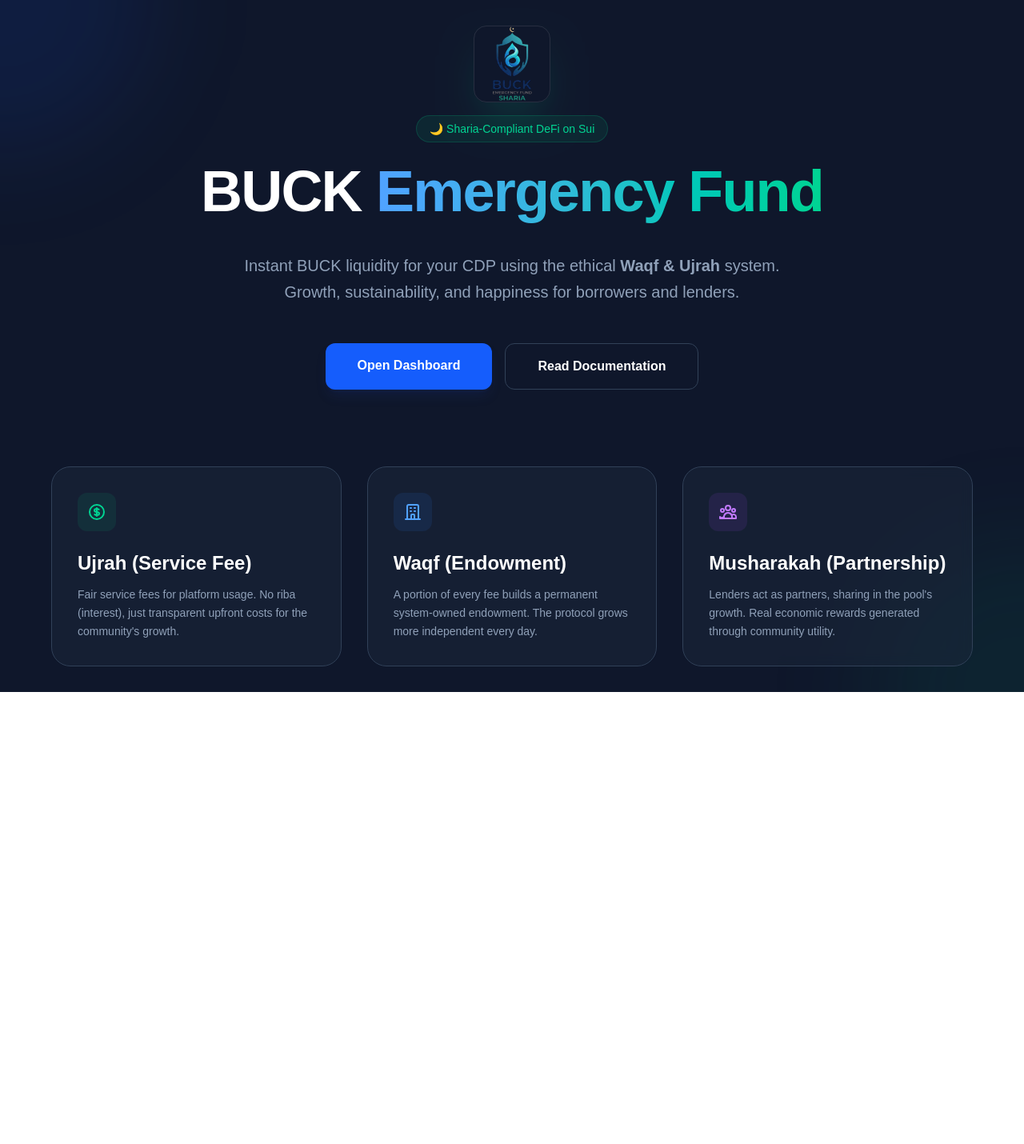
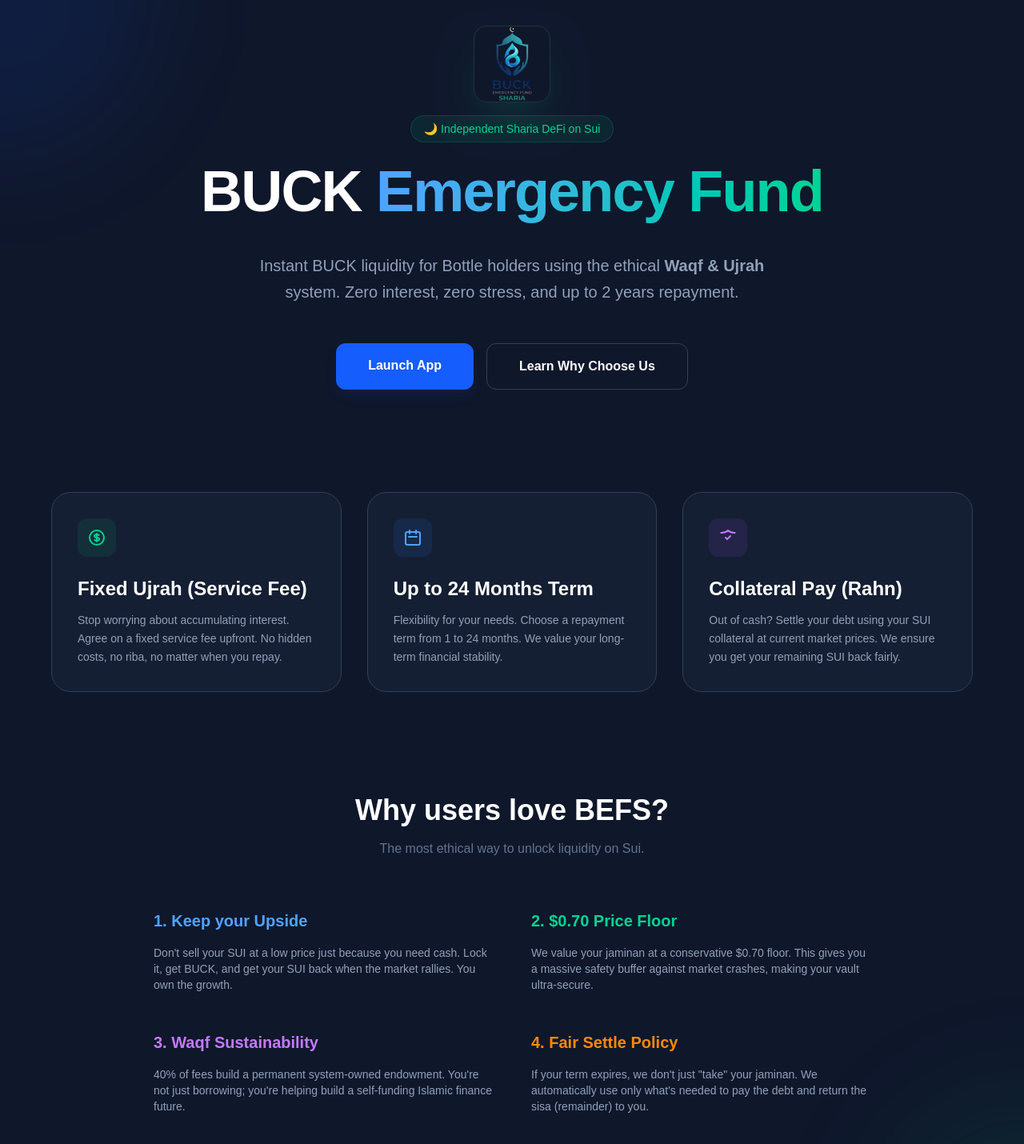
Before and after one commit to muhammadtakdir/buck_emergency_fund_syariah, a Next.js app: page / in a window 1280 px wide. Shown: the top 1430 px of the page at 80% size. Before the commit the page ends 865 px from the top, so only its background shows below. Built offline with nearby package versions, Linux system fonts and the light colour scheme; what @mysten/dapp-kit, @mysten/sui would draw is missing.

Commit message:
Feature: Add 24-month term selection, Repay-with-SUI settlement, and dynamic liquidity tracking

```diff
--- a/src/app/page.tsx
+++ b/src/app/page.tsx
@@ -12,65 +12,86 @@
 					<img src="/befs_logo.png" alt="BEFS Logo" className="w-24 h-24 rounded-2xl shadow-2xl shadow-emerald-500/20 border border-white/10" />
 				</div>
 				<div className="inline-block px-4 py-1.5 bg-emerald-500/10 border border-emerald-500/20 rounded-full text-emerald-400 text-sm font-medium mb-4">
-					🌙 Sharia-Compliant DeFi on Sui
+					🌙 Independent Sharia DeFi on Sui
 				</div>
 				<h1 className="text-6xl md:text-7xl font-extrabold tracking-tight leading-tight">
 					BUCK <span className="bg-clip-text text-transparent bg-gradient-to-r from-blue-400 to-emerald-400">Emergency Fund</span>
 				</h1>
 				<p className="text-xl text-slate-400 max-w-2xl mx-auto leading-relaxed">
-					Instant BUCK liquidity for your CDP using the ethical <strong>Waqf & Ujrah</strong> system.
-					Growth, sustainability, and happiness for borrowers and lenders.
+					Instant BUCK liquidity for Bottle holders using the ethical <strong>Waqf & Ujrah</strong> system.
+					Zero interest, zero stress, and up to 2 years repayment.
 				</p>
 				<div className="flex flex-col sm:flex-row gap-4 justify-center pt-4">
 					<Link
 						href="/dashboard"
 						className="px-10 py-4 bg-blue-600 hover:bg-blue-700 text-white font-bold rounded-xl shadow-lg shadow-blue-900/20 transition-all transform hover:scale-105 active:scale-95"
 					>
-						Open Dashboard
+						Launch App
 					</Link>
 					<a
-						href="https://github.com/your-username/buck-emergency-fund"
-						target="_blank"
+						href="#features"
 						className="px-10 py-4 border border-slate-700 hover:bg-slate-800 text-white font-bold rounded-xl transition-all"
 					>
-						Read Documentation
+						Learn Why Choose Us
 					</a>
 				</div>
 			</div>
 
-			<div className="mt-24 grid grid-cols-1 md:grid-cols-3 gap-8 max-w-6xl w-full">
+			{/* Feature Cards */}
+			<div id="features" className="mt-32 grid grid-cols-1 md:grid-cols-3 gap-8 max-w-6xl w-full relative z-10">
 				<div className="group p-8 bg-slate-800/50 backdrop-blur-sm rounded-3xl border border-slate-700 hover:border-emerald-500/50 transition-all duration-300">
 					<div className="w-12 h-12 bg-emerald-500/10 rounded-xl flex items-center justify-center text-emerald-400 mb-6 group-hover:scale-110 transition-transform">
-						<svg className="w-6 h-6" fill="none" viewBox="0 0 24 24" stroke="currentColor">
-							<path strokeLinecap="round" strokeLinejoin="round" strokeWidth={2} d="M12 8c-1.657 0-3 .895-3 2s1.343 2 3 2 3 .895 3 2-1.343 2-3 2m0-8c1.11 0 2.08.402 2.599 1M12 8V7m0 1v8m0 0v1m0-1c-1.11 0-2.08-.402-2.599-1M21 12a9 9 0 11-18 0 9 9 0 0118 0z" />
-						</svg>
+						<svg className="w-6 h-6" fill="none" viewBox="0 0 24 24" stroke="currentColor"><path strokeLinecap="round" strokeLinejoin="round" strokeWidth={2} d="M12 8c-1.657 0-3 .895-3 2s1.343 2 3 2 3 .895 3 2-1.343 2-3 2m0-8c1.11 0 2.08.402 2.599 1M12 8V7m0 1v8m0 0v1m0-1c-1.11 0-2.08-.402-2.599-1M21 12a9 9 0 11-18 0 9 9 0 0118 0z" /></svg>
 					</div>
-					<h3 className="text-2xl font-bold mb-3 text-white">Ujrah (Service Fee)</h3>
+					<h3 className="text-2xl font-bold mb-3 text-white">Fixed Ujrah (Service Fee)</h3>
 					<p className="text-slate-400 text-sm leading-relaxed">
-						Fair service fees for platform usage. No riba (interest), just transparent upfront costs for the community's growth.
+						Stop worrying about accumulating interest. Agree on a fixed service fee upfront. No hidden costs, no riba, no matter when you repay.
 					</p>
 				</div>
 				<div className="group p-8 bg-slate-800/50 backdrop-blur-sm rounded-3xl border border-slate-700 hover:border-blue-500/50 transition-all duration-300">
 					<div className="w-12 h-12 bg-blue-500/10 rounded-xl flex items-center justify-center text-blue-400 mb-6 group-hover:scale-110 transition-transform">
-						<svg className="w-6 h-6" fill="none" viewBox="0 0 24 24" stroke="currentColor">
-							<path strokeLinecap="round" strokeLinejoin="round" strokeWidth={2} d="M19 21V5a2 2 0 00-2-2H7a2 2 0 00-2 2v16m14 0h2m-2 0h-5m-9 0H3m2 0h5M9 7h1m-1 4h1m4-4h1m-1 4h1m-5 10v-5a1 1 0 011-1h2a1 1 0 011 1v5m-4 0h4" />
-						</svg>
+						<svg className="w-6 h-6" fill="none" viewBox="0 0 24 24" stroke="currentColor"><path strokeLinecap="round" strokeLinejoin="round" strokeWidth={2} d="M8 7V3m8 4V3m-9 8h10M5 21h14a2 2 0 002-2V7a2 2 0 00-2-2H5a2 2 0 00-2 2v12a2 2 0 002 2z" /></svg>
 					</div>
-					<h3 className="text-2xl font-bold mb-3 text-white">Waqf (Endowment)</h3>
+					<h3 className="text-2xl font-bold mb-3 text-white">Up to 24 Months Term</h3>
 					<p className="text-slate-400 text-sm leading-relaxed">
-						A portion of every fee builds a permanent system-owned endowment. The protocol grows more independent every day.
+						Flexibility for your needs. Choose a repayment term from 1 to 24 months. We value your long-term financial stability.
 					</p>
 				</div>
 				<div className="group p-8 bg-slate-800/50 backdrop-blur-sm rounded-3xl border border-slate-700 hover:border-purple-500/50 transition-all duration-300">
 					<div className="w-12 h-12 bg-purple-500/10 rounded-xl flex items-center justify-center text-purple-400 mb-6 group-hover:scale-110 transition-transform">
-						<svg className="w-6 h-6" fill="none" viewBox="0 0 24 24" stroke="currentColor">
-							<path strokeLinecap="round" strokeLinejoin="round" strokeWidth={2} d="M17 20h5v-2a3 3 0 00-5.356-1.857M17 20H7m10 0v-2c0-.656-.126-1.283-.356-1.857M7 20H2v-2a3 3 0 005.356-1.857M7 20v-2c0-.656.126-1.283.356-1.857m0 0a5.002 5.002 0 019.288 0M15 7a3 3 0 11-6 0 3 3 0 016 0zm6 3a2 2 0 11-4 0 2 2 0 014 0zM7 10a2 2 0 11-4 0 2 2 0 014 0z" />
-						</svg>
+						<svg className="w-6 h-6" fill="none" viewBox="0 0 24 24" stroke="currentColor"><path strokeLinecap="round" strokeLinejoin="round" strokeWidth={2} d="M9 12l2 2 4-4m5.618-4.016A11.955 11.955 0 0112 2.944a11.955 11.955 0 01-8.618 3.04 Pelajari 0 00-1.815 9.037 11.952 11.955 0 00-8.185 5.974 11.952 11.952 0 008.185 5.974 11.955 11.955 0 018.618 3.04 11.955 11.955 0 018.618-3.04 11.952 11.952 0 008.185-5.974 11.955 11.955 0 00-8.185-5.974z" /></svg>
 					</div>
-					<h3 className="text-2xl font-bold mb-3 text-white">Musharakah (Partnership)</h3>
+					<h3 className="text-2xl font-bold mb-3 text-white">Collateral Pay (Rahn)</h3>
 					<p className="text-slate-400 text-sm leading-relaxed">
-						Lenders act as partners, sharing in the pool's growth. Real economic rewards generated through community utility.
+						Out of cash? Settle your debt using your SUI collateral at current market prices. We ensure you get your remaining SUI back fairly.
 					</p>
+				</div>
+			</div>
+
+			{/* Why Us Detail Section */}
+			<div className="mt-32 max-w-4xl w-full space-y-16 pb-32 relative z-10">
+				<div className="text-center">
+					<h2 className="text-4xl font-black mb-4">Why users love BEFS?</h2>
+					<p className="text-slate-500">The most ethical way to unlock liquidity on Sui.</p>
+				</div>
+
+				<div className="grid grid-cols-1 md:grid-cols-2 gap-12">
+					<div className="space-y-4">
+						<h4 className="text-xl font-bold text-blue-400">1. Keep your Upside</h4>
+						<p className="text-slate-400 text-sm">Don't sell your SUI at a low price just because you need cash. Lock it, get BUCK, and get your SUI back when the market rallies. You own the growth.</p>
+					</div>
+					<div className="space-y-4">
+						<h4 className="text-xl font-bold text-emerald-400">2. $0.70 Price Floor</h4>
+						<p className="text-slate-400 text-sm">We value your jaminan at a conservative $0.70 floor. This gives you a massive safety buffer against market crashes, making your vault ultra-secure.</p>
+					</div>
+					<div className="space-y-4">
+						<h4 className="text-xl font-bold text-purple-400">3. Waqf Sustainability</h4>
+						<p className="text-slate-400 text-sm">40% of fees build a permanent system-owned endowment. You're not just borrowing; you're helping build a self-funding Islamic finance future.</p>
+					</div>
+					<div className="space-y-4">
+						<h4 className="text-xl font-bold text-orange-400">4. Fair Settle Policy</h4>
+						<p className="text-slate-400 text-sm">If your term expires, we don't just "take" your jaminan. We automatically use only what's needed to pay the debt and return the sisa (remainder) to you.</p>
+					</div>
 				</div>
 			</div>
 		</main>
--- a/src/components/EmergencyForm.tsx
+++ b/src/components/EmergencyForm.tsx
@@ -11,6 +11,7 @@
 
 	const [suiAmount, setSuiAmount] = useState<string>('');
 	const [amount, setAmount] = useState<string>('');
+	const [duration, setDuration] = useState<number>(6); // Default 6 months
 	const [isAutoFilled, setIsAutoFilled] = useState(false);
 	const [agreed, setAgreed] = useState(false);
 
@@ -34,7 +35,6 @@
 
 	// Math Logic: Price Floor 0.70, MCR 150% (1.5)
 	const maxBorrowableFromCollateral = (totalSui * 0.70) / 1.5;
-	// Final Max is restricted by either collateral OR protocol liquidity
 	const absoluteMaxBorrowable = Math.min(maxBorrowableFromCollateral, availableLiquidity);
 
 	// Auto-fill logic
@@ -66,10 +66,10 @@
 		const [suiCoin] = tx.splitCoins(tx.gas, [tx.pure.u64(Math.floor(Number(suiAmount) * 1_000_000_000))]);
 		tx.moveCall({
 			target: `${PACKAGE_ID}::${MODULE_EMERGENCY_FUND}::deposit_collateral`,
-			arguments: [vault, suiCoin],
+			arguments: [tx.object(LENDING_POOL_ID), vault, suiCoin],
 		});
 
-		const mockCdp = tx.moveCall({ target: `${PACKAGE_ID}::bucket_mock::create_mock_cdp`, arguments: [tx.pure.u64(1000), tx.pure.u64(0)] });
+		const mockBottle = tx.moveCall({ target: `${PACKAGE_ID}::bucket_mock::create_mock_bottle`, arguments: [tx.pure.u64(1000), tx.pure.u64(0)] });
 		const mockScore = tx.moveCall({ target: `${PACKAGE_ID}::credit_score::create_credit_score`, arguments: [] });
 
 		tx.moveCall({
@@ -77,8 +77,9 @@
 			arguments: [
 				tx.object(LENDING_POOL_ID),
 				vault,
-				mockCdp,
+				mockBottle,
 				tx.pure.u64(Math.floor(Number(amount) * 1_000_000_000)),
+				tx.pure.u64(duration),
 				mockScore,
 				tx.object('0x6'),
 			],
@@ -99,24 +100,21 @@
 				Request BUCK Liquidity
 			</h3>
 
-			<div className="space-y-5 flex-grow">
+			<div className="space-y-5 flex-grow overflow-y-auto pr-1">
 				{/* Protocol Liquidity Info */}
 				<div className="p-4 bg-emerald-50 border border-emerald-100 rounded-2xl flex justify-between items-center">
 					<div>
-						<p className="text-[10px] font-black text-emerald-600 uppercase tracking-widest">Available Pool Liquidity</p>
+						<p className="text-[10px] font-black text-emerald-600 uppercase tracking-widest leading-none mb-1">Current Pool Liquidity</p>
 						<p className="text-lg font-black text-emerald-900">{availableLiquidity.toLocaleString()} BUCK</p>
 					</div>
-					<div className="bg-white/50 p-2 rounded-xl">
-						<svg className="w-5 h-5 text-emerald-500" fill="none" viewBox="0 0 24 24" stroke="currentColor">
-							<path strokeLinecap="round" strokeLinejoin="round" strokeWidth={2.5} d="M13 7h8m0 0v8m0-8l-8 8-4-4-6 6" />
-						</svg>
+					<div className="bg-white/50 p-2 rounded-xl text-emerald-500">
+						<svg className="w-5 h-5" fill="none" viewBox="0 0 24 24" stroke="currentColor"><path strokeLinecap="round" strokeLinejoin="round" strokeWidth={2.5} d="M13 7h8m0 0v8m0-8l-8 8-4-4-6 6" /></svg>
 					</div>
 				</div>
 
-				{/* Inputs */}
 				<div className="space-y-4">
 					<div>
-						<label className="flex justify-between text-xs font-bold text-slate-500 mb-2 uppercase tracking-widest">
+						<label className="flex justify-between text-[10px] font-black text-slate-400 mb-2 uppercase tracking-widest">
 							SUI Collateral
 							<span className="text-blue-600">Wallet: {totalSui.toFixed(3)}</span>
 						</label>
@@ -132,7 +130,7 @@
 					</div>
 
 					<div>
-						<label className="text-xs font-bold text-slate-500 mb-2 block uppercase tracking-widest">
+						<label className="text-[10px] font-black text-slate-400 mb-2 block uppercase tracking-widest">
 							Receive BUCK
 						</label>
 						<div className="relative">
@@ -145,55 +143,56 @@
 							/>
 							<span className="absolute right-4 top-5 font-black text-slate-300">BUCK</span>
 						</div>
-						<div className="mt-2 flex justify-between items-center px-1">
-							<span className="text-[10px] text-slate-400 font-bold uppercase tracking-tighter">
-								Safe Limit (Collateral): <span className="text-slate-600">{(Number(suiAmount) * 0.70 / 1.5).toFixed(2)}</span>
-							</span>
-							<span className="text-[10px] text-emerald-600 font-black">POOL OK</span>
+					</div>
+
+					{/* Duration Slider */}
+					<div>
+						<label className="flex justify-between text-[10px] font-black text-slate-400 mb-2 uppercase tracking-widest">
+							Repayment Term
+							<span className="text-blue-600 font-black">{duration} Months</span>
+						</label>
+						<input
+							type="range"
+							min="1"
+							max="24"
+							value={duration}
+							onChange={(e) => setDuration(parseInt(e.target.value))}
+							className="w-full h-2 bg-slate-100 rounded-lg appearance-none cursor-pointer accent-blue-600"
+						/>
+						<div className="flex justify-between mt-1 text-[8px] font-bold text-slate-300 uppercase">
+							<span>1 Mo</span>
+							<span>1 Year</span>
+							<span>2 Years</span>
 						</div>
 					</div>
 				</div>
 
-				{/* Contract Agreement Summary */}
 				<div className="p-6 bg-slate-900 rounded-3xl text-white shadow-xl shadow-slate-900/20">
-					<h4 className="text-[10px] font-black uppercase tracking-[0.2em] text-blue-400 mb-4">Sharia Contract Summary</h4>
+					<h4 className="text-[10px] font-black uppercase tracking-[0.2em] text-blue-400 mb-4">Contract Agreement</h4>
 					<div className="space-y-3">
 						<div className="flex justify-between text-sm">
-							<span className="text-slate-400">Principal Received</span>
-							<span className="font-bold">{amount || '0.00'} BUCK</span>
+							<span className="text-slate-400">Total Fixed Obligation</span>
+							<span className="font-black text-xl text-white">{totalObligation.toFixed(2)} BUCK</span>
 						</div>
-						<div className="flex justify-between text-sm">
-							<span className="text-slate-400">Fixed Ujrah (Service Fee)</span>
-							<span className="font-bold text-emerald-400">+{feeAmount.toFixed(2)} BUCK</span>
-						</div>
-						<div className="pt-3 border-t border-white/10 flex justify-between items-end">
-							<span className="text-xs font-bold text-blue-300">Total Fixed Obligation</span>
-							<span className="text-xl font-black text-white">{totalObligation.toFixed(2)} BUCK</span>
+						<div className="flex justify-between text-[10px]">
+							<span className="text-slate-500 uppercase tracking-wider">Due After</span>
+							<span className="font-bold text-blue-300">{duration} Months</span>
 						</div>
 					</div>
-
 					<div className="mt-5 p-3 bg-white/5 rounded-xl text-[10px] leading-relaxed text-slate-300 italic border border-white/5">
-						"I agree to return a total of <strong>{totalObligation.toFixed(2)} BUCK</strong>. I understand this amount is fixed and can be paid in installments. My SUI collateral will be released only upon full repayment."
+						"I agree to return <strong>{totalObligation.toFixed(2)} BUCK</strong> within <strong>{duration} months</strong>. I may settle this debt using my SUI collateral at anytime if needed."
 					</div>
 				</div>
 
-				{/* Consent Checkbox */}
 				<label className="flex items-start gap-3 cursor-pointer group">
-					<div className="relative flex items-center mt-1">
-						<input
-							type="checkbox"
-							checked={agreed}
-							onChange={(e) => setAgreed(e.target.checked)}
-							className="w-5 h-5 rounded-lg border-2 border-slate-200 appearance-none checked:bg-blue-600 checked:border-blue-600 transition-all cursor-pointer"
-						/>
-						{agreed && (
-							<svg className="w-3 h-3 text-white absolute left-1 pointer-events-none" fill="none" viewBox="0 0 24 24" stroke="currentColor">
-								<path strokeLinecap="round" strokeLinejoin="round" strokeWidth={4} d="M5 13l4 4L19 7" />
-							</svg>
-						)}
-					</div>
+					<input
+						type="checkbox"
+						checked={agreed}
+						onChange={(e) => setAgreed(e.target.checked)}
+						className="w-5 h-5 mt-1 rounded-lg border-2 border-slate-200 appearance-none checked:bg-blue-600 checked:border-blue-600 transition-all cursor-pointer"
+					/>
 					<span className="text-[11px] text-slate-500 font-medium leading-tight group-hover:text-slate-700 transition-colors">
-						I solemnly agree to the terms of this Sharia-compliant liquidity contract and commit to fulfilling the obligation.
+						I agree to the terms and understand the self-settlement policy if the term expires.
 					</span>
 				</label>
 			</div>
@@ -203,7 +202,7 @@
 				disabled={!amount || Number(amount) > currentMaxForInput || !account || !agreed || availableLiquidity <= 0}
 				className={`w-full mt-6 py-4 font-black rounded-2xl transition-all shadow-xl active:scale-95 ${agreed && availableLiquidity > 0 ? 'bg-blue-600 text-white shadow-blue-900/20 hover:bg-blue-700' : 'bg-slate-100 text-slate-400 opacity-50 cursor-not-allowed'}`}
 			>
-				{availableLiquidity <= 0 ? 'Pool Out of Liquidity' : account ? 'Accept Agreement & Borrow' : 'Connect Wallet'}
+				{availableLiquidity <= 0 ? 'Pool Out of Liquidity' : account ? 'Confirm & Borrow' : 'Connect Wallet'}
 			</button>
 		</div>
 	);
--- a/src/components/LoanCard.tsx
+++ b/src/components/LoanCard.tsx
@@ -1,12 +1,14 @@
 'use client';
 
-import { useCurrentAccount, useSuiClientQuery } from '@mysten/dapp-kit';
-import { PACKAGE_ID, MODULE_EMERGENCY_FUND } from '@/lib/sui-client';
+import { useCurrentAccount, useSuiClientQuery, useSignAndExecuteTransaction } from '@mysten/dapp-kit';
+import { Transaction } from '@mysten/sui/transactions';
+import { PACKAGE_ID, MODULE_EMERGENCY_FUND, LENDING_POOL_ID } from '@/lib/sui-client';
 
 export function LoanCard() {
 	const account = useCurrentAccount();
+	const { mutate: signAndExecute } = useSignAndExecuteTransaction();
 
-	const { data: objects, isLoading } = useSuiClientQuery('getOwnedObjects', {
+	const { data: objects, isLoading, refetch } = useSuiClientQuery('getOwnedObjects', {
 		owner: account?.address || '',
 		filter: { StructType: `${PACKAGE_ID}::${MODULE_EMERGENCY_FUND}::UserVault` },
 		options: { showContent: true }
@@ -16,13 +18,47 @@
 
 	const vaults = objects?.data.map((obj: any) => {
 		const fields = obj.data?.content?.fields;
+		const now = Date.now();
+		const deadline = Number(fields.deadline);
+		const timeLeftMs = deadline - now;
+		const daysLeft = Math.max(0, Math.floor(timeLeftMs / (1000 * 60 * 60 * 24)));
+		const monthsLeft = Math.floor(daysLeft / 30);
+
 		return {
+			objectId: obj.data?.objectId,
 			id: obj.data?.objectId.substring(0, 6),
 			principal: Number(fields.principal_debt) / 1_000_000_000,
 			ujrah: Number(fields.fee_debt) / 1_000_000_000,
-			status: 'Active',
+			collateral: Number(fields.collateral_balance) / 1_000_000_000,
+			deadline: fields.deadline === '0' ? 'Not set' : `${monthsLeft}m ${daysLeft % 30}d left`,
+			isExpired: timeLeftMs < 0 && fields.deadline !== '0'
 		};
 	}) || [];
+
+	const handleRepayWithSui = async (vaultId: string) => {
+		const tx = new Transaction();
+
+		// For demo, we pay with a small portion of SUI to clear debt
+		// In a real app, calculate exact SUI needed based on current price
+		const mockScore = tx.moveCall({ target: `${PACKAGE_ID}::credit_score::create_credit_score`, arguments: [] });
+
+		tx.moveCall({
+			target: `${PACKAGE_ID}::${MODULE_EMERGENCY_FUND}::repay_with_jaminan`,
+			arguments: [
+				tx.object(LENDING_POOL_ID),
+				tx.object(vaultId),
+				tx.pure.u64(0.1 * 1_000_000_000), // Repay using 0.1 SUI
+				mockScore,
+				tx.object('0x6'),
+			],
+		});
+
+		tx.transferObjects([mockScore], tx.pure.address(account!.address));
+
+		signAndExecute({ transaction: tx }, {
+			onSuccess: () => { alert('Settled with SUI!'); refetch(); }
+		});
+	};
 
 	if (vaults.length === 0) {
 		return (
@@ -35,31 +71,43 @@
 	return (
 		<div className="space-y-4">
 			{vaults.map(vault => (
-				<div key={vault.id} className="p-6 bg-white rounded-[2rem] shadow-sm border border-slate-100 hover:shadow-md transition-all group">
+				<div key={vault.objectId} className="p-6 bg-white rounded-[2.5rem] shadow-sm border border-slate-100 hover:shadow-md transition-all group overflow-hidden relative">
+					{vault.isExpired && (
+						<div className="absolute top-0 left-0 w-full h-1 bg-red-500 animate-pulse" />
+					)}
+
 					<div className="flex justify-between items-start mb-4">
 						<div>
 							<p className="text-[10px] text-slate-400 font-black tracking-widest uppercase">Vault #{vault.id}</p>
-							<p className="text-2xl font-black text-slate-900 group-hover:text-blue-600 transition-colors">{vault.principal.toFixed(2)} <span className="text-sm font-bold text-slate-300">BUCK</span></p>
+							<p className="text-2xl font-black text-slate-900 group-hover:text-blue-600 transition-colors">{(vault.principal + vault.ujrah).toFixed(2)} <span className="text-sm font-bold text-slate-300">BUCK</span></p>
 						</div>
-						<div className="px-2 py-1 bg-blue-50 text-blue-600 rounded-lg text-[10px] font-black uppercase tracking-widest">
-							Active
+						<div className={`px-2 py-1 rounded-lg text-[9px] font-black uppercase tracking-widest ${vault.isExpired ? 'bg-red-50 text-red-600' : 'bg-blue-50 text-blue-600'}`}>
+							{vault.isExpired ? 'Expired' : 'Active'}
 						</div>
 					</div>
 
-					<div className="space-y-3 text-[12px] mb-6">
+					<div className="space-y-2 text-[11px] mb-6">
 						<div className="flex justify-between text-slate-500 font-medium">
-							<span>Ujrah (Service Fee)</span>
-							<span className="font-bold text-slate-900">+{vault.ujrah.toFixed(2)} BUCK</span>
+							<span>Jaminan Locked</span>
+							<span className="font-bold text-slate-900">{vault.collateral.toFixed(2)} SUI</span>
 						</div>
-						<div className="pt-2 border-t border-slate-50 flex justify-between">
-							<span className="font-bold text-slate-900">Total Obligation</span>
-							<span className="font-black text-blue-600">{(vault.principal + vault.ujrah).toFixed(2)} BUCK</span>
+						<div className="flex justify-between text-slate-500 font-medium">
+							<span>Time Remaining</span>
+							<span className={`font-black ${vault.isExpired ? 'text-red-500' : 'text-slate-900'}`}>{vault.deadline}</span>
 						</div>
 					</div>
 
-					<button className="w-full py-3 bg-slate-900 text-white font-black rounded-2xl hover:bg-slate-800 transition-all shadow-lg shadow-slate-900/10 active:scale-95">
-						Repay in Installments
-					</button>
+					<div className="grid grid-cols-2 gap-3">
+						<button className="py-3 bg-slate-900 text-white text-xs font-black rounded-2xl hover:bg-slate-800 transition-all active:scale-95">
+							Pay BUCK
+						</button>
+						<button
+							onClick={() => handleRepayWithSui(vault.objectId)}
+							className="py-3 bg-white text-slate-900 border-2 border-slate-100 text-xs font-black rounded-2xl hover:bg-slate-50 transition-all active:scale-95"
+						>
+							Use SUI
+						</button>
+					</div>
 				</div>
 			))}
 		</div>
```
Also changed, not shown: 1 other file (tests, documents, lock files or other folders).
